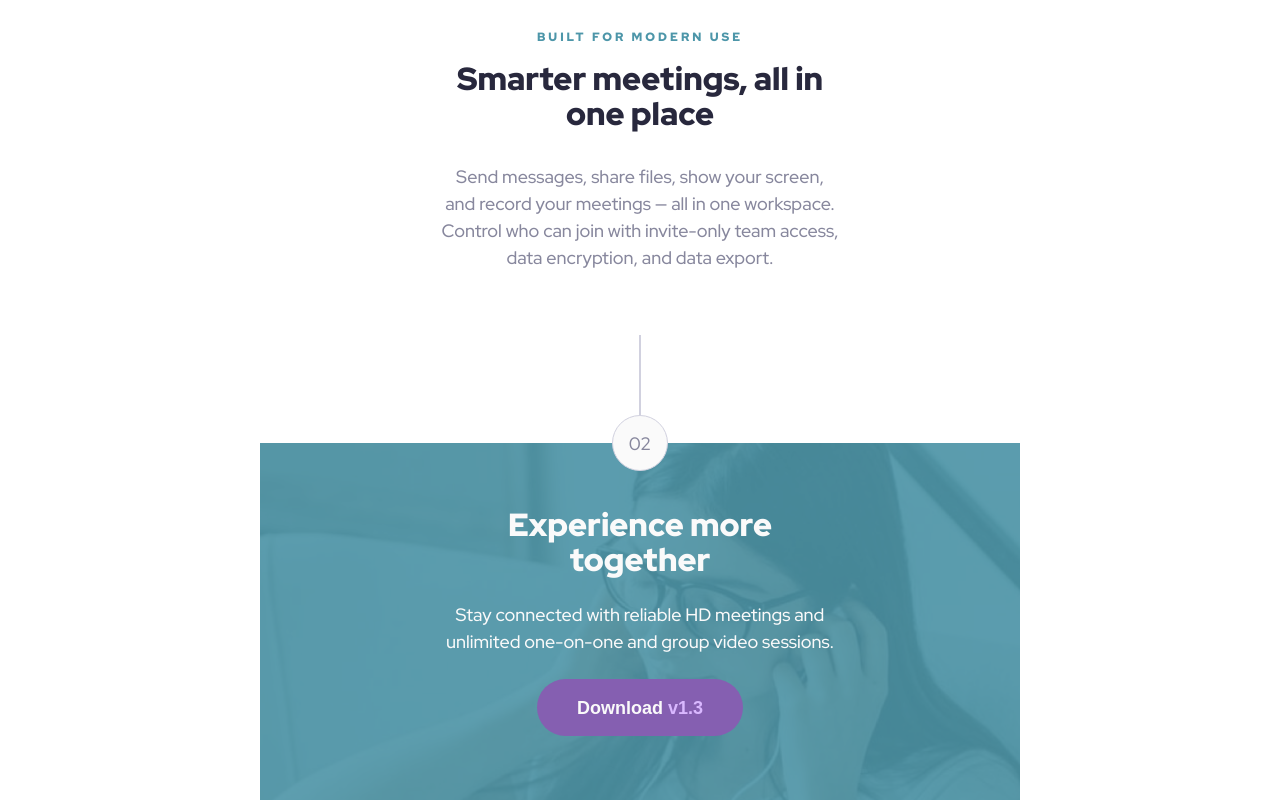
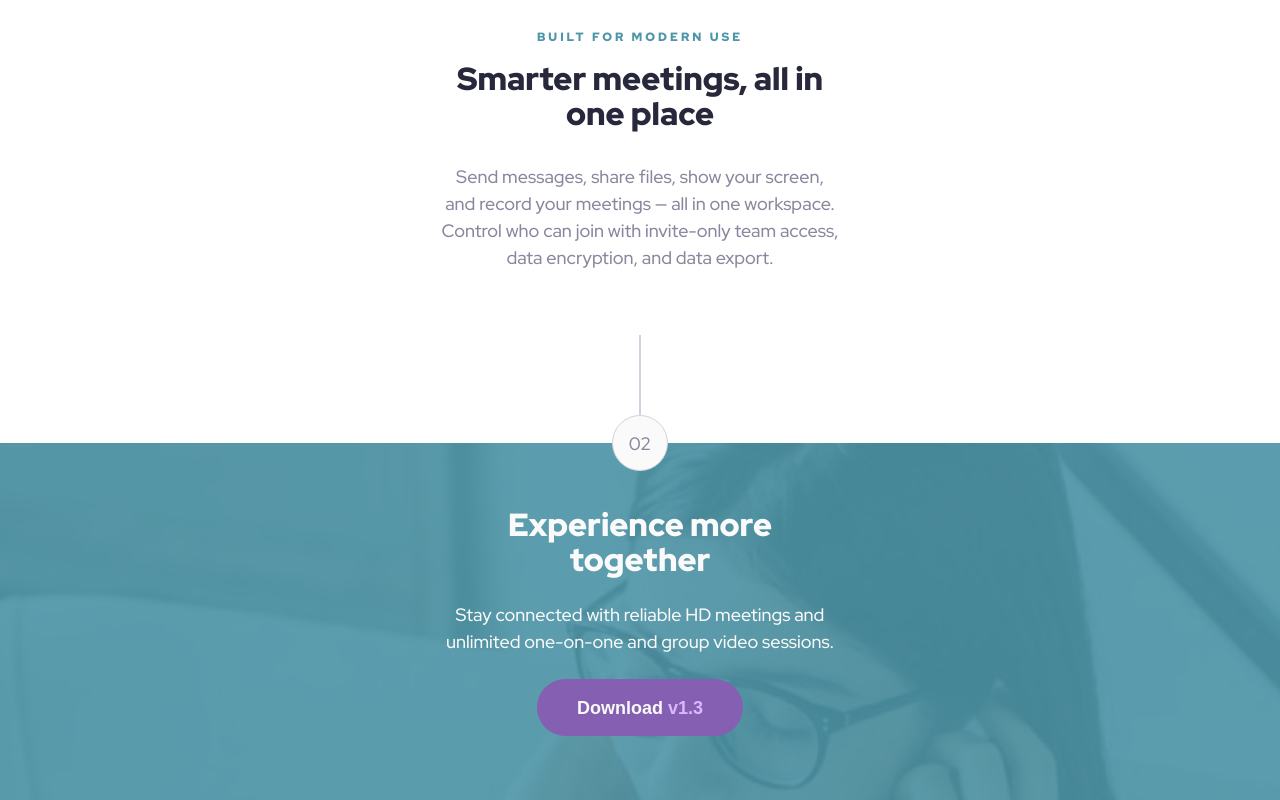
Before and after one commit to kevencb/meet-landing-page, a plain HTML site: page index.html in a window 1280 px wide. Shown: the part 1379-2179 px from the top of the page. Drawn offline with Linux system fonts and the light colour scheme.

Commit message:
Mobile view updated

```diff
--- a/index.html
+++ b/index.html
@@ -46,11 +46,12 @@
       </div>
     </section>
 
+    <div class="number">
+      <span class="number__line"></span>
+      <span class="number__id">02</span>
+    </div>
+
     <section class="section__two">
-      <div class="number">
-        <span class="number__line"></span>
-        <span class="number__id">02</span>
-      </div>
       <div class="section__two-info">
         <div class="container">
           <h2>Experience more together</h2>
--- a/sass/main.sass
+++ b/sass/main.sass
@@ -43,11 +43,12 @@
 
 main
     overflow: hidden
+    .number
+        @include number
+        z-index: 99999
 
 .section__one
     @include section
-    .number
-        @include number
     &-gallery
         display: grid
         grid-template-columns: 1fr 1fr
@@ -66,17 +67,16 @@ main
 
 .section__two
     @include section
+    margin-top: -2.8rem
+    position: relative
+    background-color: $cyan-600
+    z-index: -1
     margin-bottom: 0
-    .number
-        @include number
-        z-index: 60
     &-info
-        margin-top: -9.2rem
         padding: 6.4rem 0
         color: $white
         position: relative
         height: auto
-        background-color: $cyan-600
         div
             display: flex
             flex-direction: column
@@ -92,12 +92,14 @@ main
                 background-color: $purple-600
                 span
                     color: $purple-300
-    &-info::before
-        content: ""
-        background-image: url("../assets/mobile/image-footer.jpg")
-        position: absolute
-        background-repeat: no-repeat
-        background-size: cover
-        opacity: .1
-        z-index: 1
-        inset: 0
+
+.section__two::before
+    content: ""
+    background-image: url("../assets/mobile/image-footer.jpg")
+    position: absolute
+    background-repeat: no-repeat
+    background-position: top center
+    background-size: 100%
+    opacity: .1
+    z-index: 1
+    inset: 0
```
Also changed, not shown: css/main.css, 1 other file.
